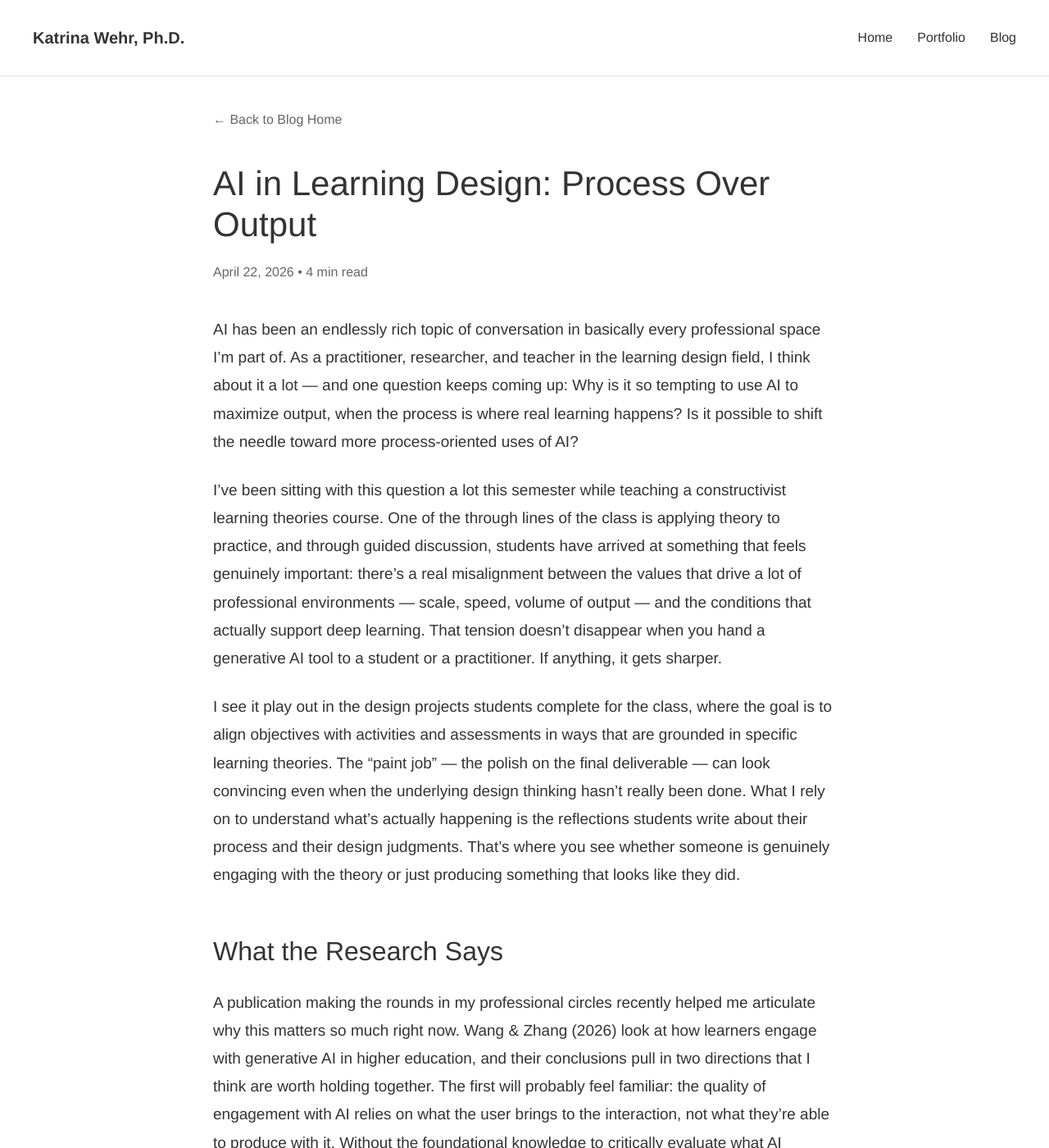
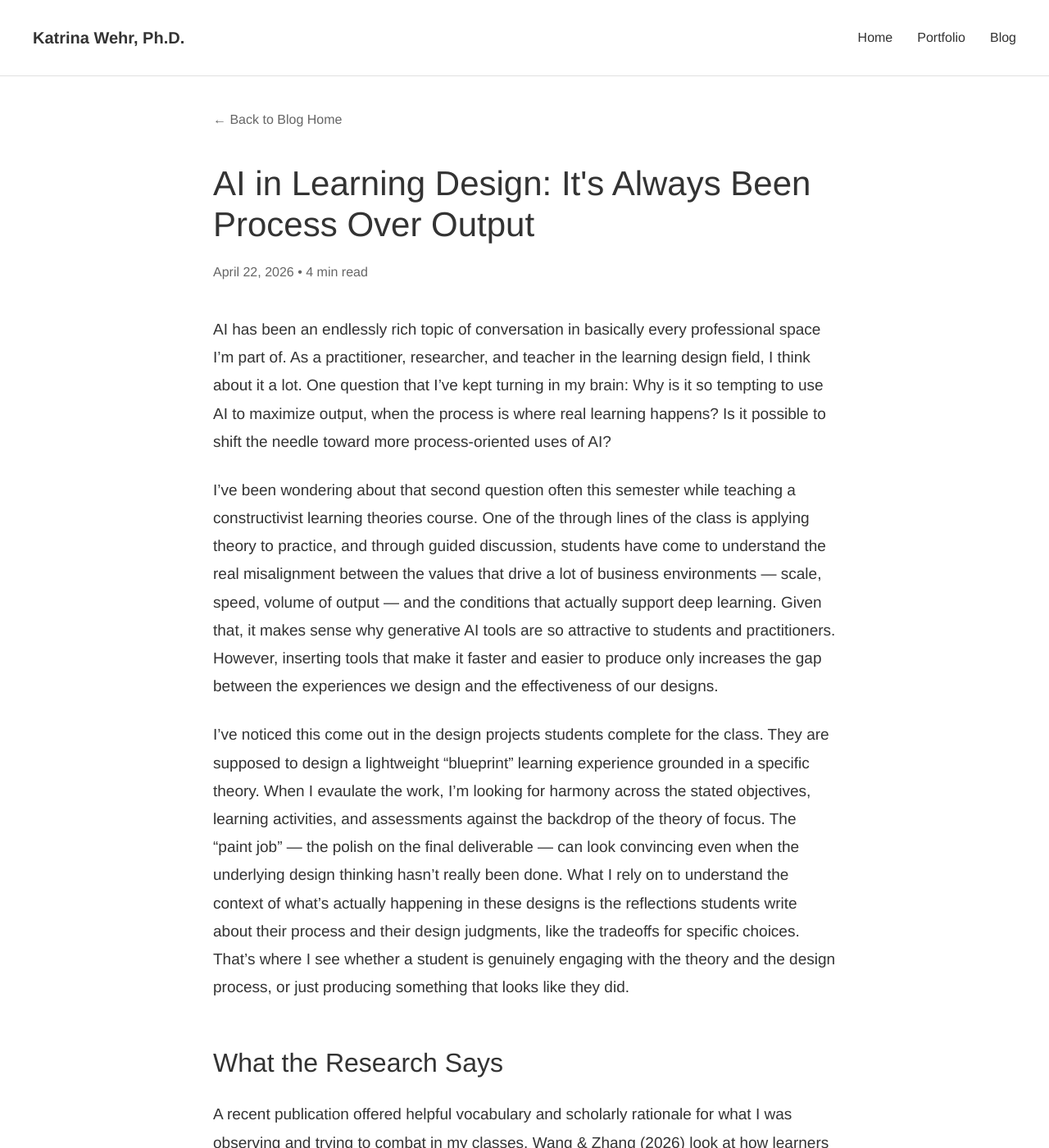
Before and after one commit to kat-wehr/drkatwehr-blog, a Jekyll site: the page built from _posts/2026-04-22-ai-in-learning-design-process-over-output.md, in a window 1280 px wide and 1400 px high. Shown: the whole window at 82% size. Built offline with Jekyll 4.4.1, drawn with Linux system fonts in a browser that asks for light colours; some of the changed text lies outside the part shown.

Commit message:
Update 2026-04-22-ai-in-learning-design-process-over-output.md

```diff
--- a/_posts/2026-04-22-ai-in-learning-design-process-over-output.md
+++ b/_posts/2026-04-22-ai-in-learning-design-process-over-output.md
@@ -1,26 +1,26 @@
 ---
 layout: post
-title: "AI in Learning Design: Process Over Output"
+title: "AI in Learning Design: It's Always Been Process Over Output"
 date: 2026-04-22
 read_time: 4
 ---
 
-AI has been an endlessly rich topic of conversation in basically every professional space I'm part of. As a practitioner, researcher, and teacher in the learning design field, I think about it a lot — and one question keeps coming up: Why is it so tempting to use AI to maximize output, when the process is where real learning happens? Is it possible to shift the needle toward more process-oriented uses of AI?
+AI has been an endlessly rich topic of conversation in basically every professional space I'm part of. As a practitioner, researcher, and teacher in the learning design field, I think about it a lot. One question that I've kept turning in my brain: Why is it so tempting to use AI to maximize output, when the process is where real learning happens? Is it possible to shift the needle toward more process-oriented uses of AI?
 
-I've been sitting with this question a lot this semester while teaching a constructivist learning theories course. One of the through lines of the class is applying theory to practice, and through guided discussion, students have arrived at something that feels genuinely important: there's a real misalignment between the values that drive a lot of professional environments — scale, speed, volume of output — and the conditions that actually support deep learning. That tension doesn't disappear when you hand a generative AI tool to a student or a practitioner. If anything, it gets sharper.
+I've been wondering about that second question often this semester while teaching a constructivist learning theories course. One of the through lines of the class is applying theory to practice, and through guided discussion, students have come to understand the real misalignment between the values that drive a lot of business environments — scale, speed, volume of output — and the conditions that actually support deep learning. Given that, it makes sense why generative AI tools are so attractive to students and practitioners. However, inserting tools that make it faster and easier to produce only increases the gap between the experiences we design and the effectiveness of our designs.
 
-I see it play out in the design projects students complete for the class, where the goal is to align objectives with activities and assessments in ways that are grounded in specific learning theories. The "paint job" — the polish on the final deliverable — can look convincing even when the underlying design thinking hasn't really been done. What I rely on to understand what's actually happening is the reflections students write about their process and their design judgments. That's where you see whether someone is genuinely engaging with the theory or just producing something that looks like they did.
+I've noticed this come out in the design projects students complete for the class. They are supposed to design a lightweight "blueprint" learning experience grounded in a specific theory. When I evaulate the work, I'm looking for harmony across the stated objectives, learning activities, and assessments against the backdrop of the theory of focus. The "paint job" — the polish on the final deliverable — can look convincing even when the underlying design thinking hasn't really been done. What I rely on to understand the context of what's actually happening in these designs is the reflections students write about their process and their design judgments, like the tradeoffs for specific choices. That's where I see whether a student is genuinely engaging with the theory and the design process, or just producing something that looks like they did.
 
 ## What the Research Says
 
-A publication making the rounds in my professional circles recently helped me articulate why this matters so much right now. Wang & Zhang (2026) look at how learners engage with generative AI in higher education, and their conclusions pull in two directions that I think are worth holding together. The first will probably feel familiar: the quality of engagement with AI relies on what the user brings to the interaction, not what they're able to produce with it. Without the foundational knowledge to critically evaluate what AI generates, you risk being led astray — and the outputs tend to show it. Shallow, generic, not tied to the underlying theory or context. More does not really mean better.
+A recent publication offered helpful vocabulary and scholarly rationale for what I was observing and trying to combat in my classes. Wang & Zhang (2026) look at how learners engage with generative AI in higher education, and their conclusions pull in two directions that I think are worth holding together. The first probably seems like a no brainer: the quality of engagement with AI relies on what the user brings to the interaction, not what they're able to produce with it. Without the foundational knowledge to critically evaluate what AI generates, users risk being led astray and the outputs tend to show it. In my class, this resulted in design blueprints that were shallow, generic, and not strongly tied to any underlying theory or context. More pizzazz does not hide the lack of attention to the design process.
 
-The second conclusion is the one I keep coming back to as a designer: what drives transformative learning isn't how much you delegate to AI, but whether you bring critical evaluation to what it gives you. And I think this applies in two directions at once — it's true for students learning with AI tools, and it's equally true for instructional designers designing with them. The same conditions that support deep learning — genuine engagement with the theory, critical evaluation, reflective practice — are the conditions we should be building into our own design processes when AI is in the loop. That's not an argument against using AI. It's an argument for knowing your problem, your theory, and your context well enough to evaluate what AI hands back to you.
+The second conclusion is the one I keep coming back to as a designer: what drives transformative learning isn't how much you delegate to AI, but whether you bring critical evaluation to what it gives you. This intrigues my because I think this applies in two directions at once. Not only is it true for students learning with AI tools; it's equally true for learning designers doing our work with these tools. The same conditions that support deep learning — genuine engagement with the theory, critical evaluation, reflective practice — are the conditions we should be building into our own design processes when AI is in the loop. This is why I've struggled to blanket-ban AI tools in my class and my practice. Instead, I think this is a compelling argument for knowing your problem, your theory, and your context well enough to evaluate what AI hands back to you.
 
 > Wang, S., Zhang, H. Pedagogical partnerships with generative AI in higher education: how dual cognitive pathways paradoxically enable transformative learning. *Int J Educ Technol High Educ* 23, 11 (2026). [https://doi.org/10.1186/s41239-026-00585-x](https://doi.org/10.1186/s41239-026-00585-x)
 
 ## The Conditions Don't Change
 
-What Wang & Zhang's work ultimately reinforced for me is something I keep returning to with my students and in my own practice: the conditions that support transformative learning don't change just because the tool does. Scale and speed are seductive, but they're not design values. Knowing your problem deeply enough to evaluate what AI gives back to you — that's the work.
+What Wang & Zhang's work ultimately reinforced for me is the lesson we in the edtech field have seen play out time and time again. The conditions that support transformative learning don't change just because the tool does. Scale and speed are seductive, but they're not design values. Knowing your problem deeply enough to evaluate what AI gives back to you is the key skill that we human learning designers bring to our work as our practice evolves to incorporate emerging AI tools.
 
 In a follow-up post, I'll get into what that actually looks like in practice, including how I use AI as a thinking partner in my own design process and the tools I've developed to help make that approach more intentional.
```
